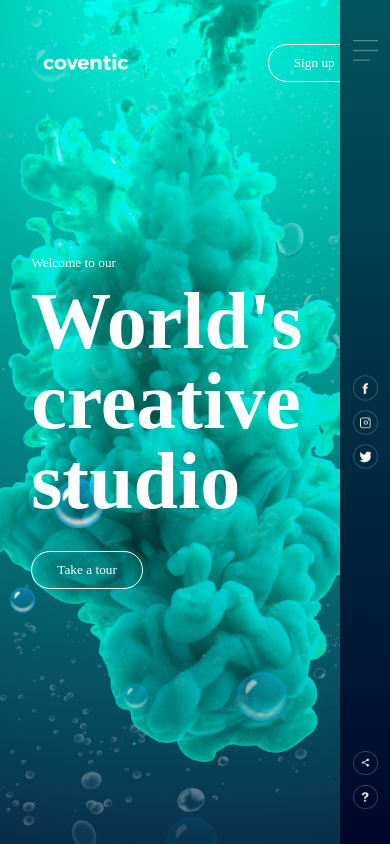
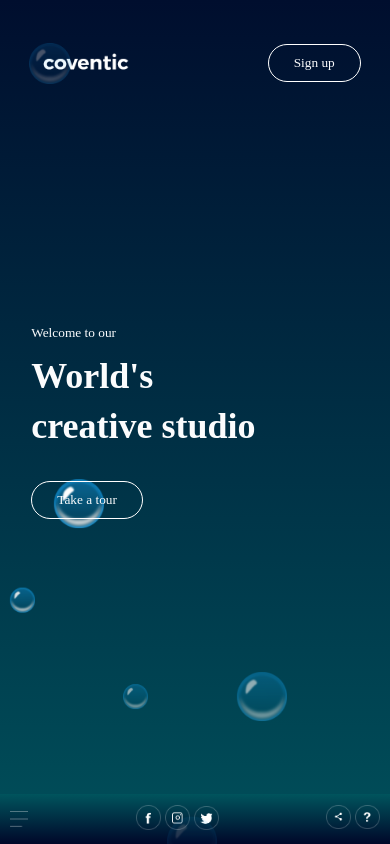
Before and after one commit to shelvin1350/animation_media_Query, a plain HTML site: page index.html in a window 390 px wide. Drawn offline with Linux system fonts and the light colour scheme.

Commit message:
complete

```diff
--- a/index.html
+++ b/index.html
@@ -1,6 +1,6 @@
 <html lang="en">
 <head>
-    <meta charset="UTF-8">
+    <meta http-equiv="Content-Type" content="text/html;charset=UTF-8">
     <meta name="viewport" content="width=device-width, initial-scale=1.0">
     <title>Document</title>
     <link rel="stylesheet" href="style.css">
--- a/style.css
+++ b/style.css
@@ -138,3 +138,45 @@ h1{
     animation-delay: 7s;
     width: 35px;
 }
+
+
+@media (max-width: 600px) {
+    h1{
+        font-size: 36px;
+        line-height: 50px;
+    }
+    .side-bar{
+        width: 100%;
+        height: 50px;
+        background: linear-gradient(#00545d, #000729);
+        position: absolute;
+        top:auto;
+        bottom: 0;
+        display: flex;
+        align-items: center;
+        justify-content: space-between;
+        padding: 0 10px;
+        box-sizing: border-box;
+    }.social-links{
+        width: auto;
+
+        position: unset;
+
+        transform: none;
+    }
+    .useful-links{
+        width: auto;
+
+        position: unset;
+    }
+    .menu{
+
+        width: 18px;
+        margin: 0;
+        cursor: pointer;
+    }
+    .hero{
+        background-image: linear-gradient(#000e2e, #004f5a);
+
+    }
+}
```
